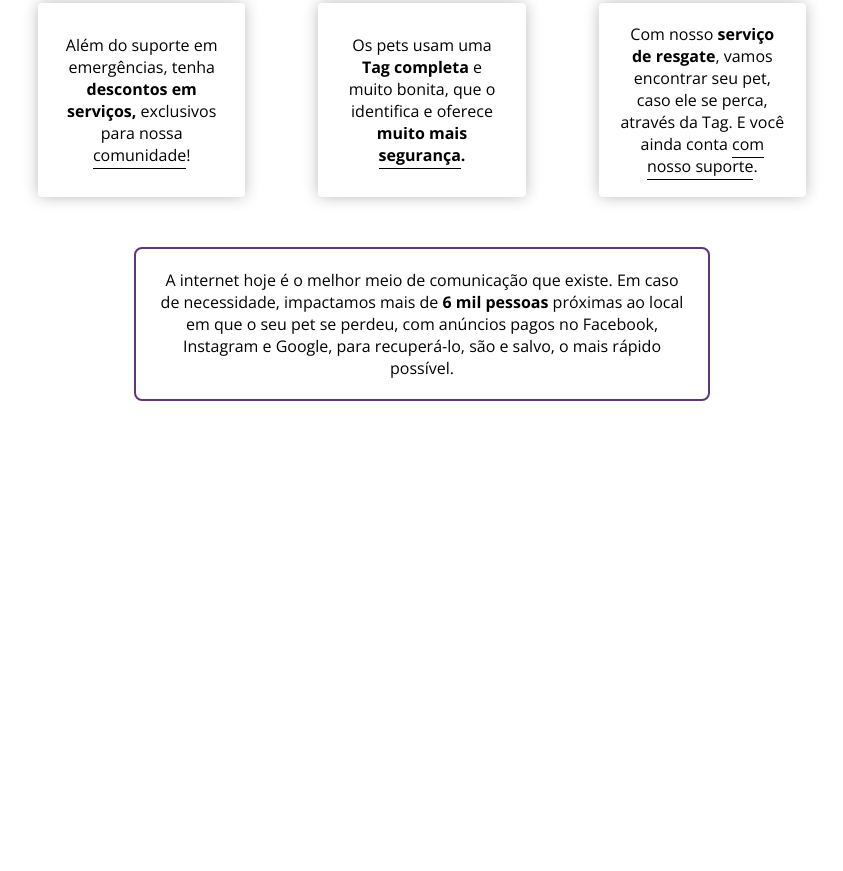
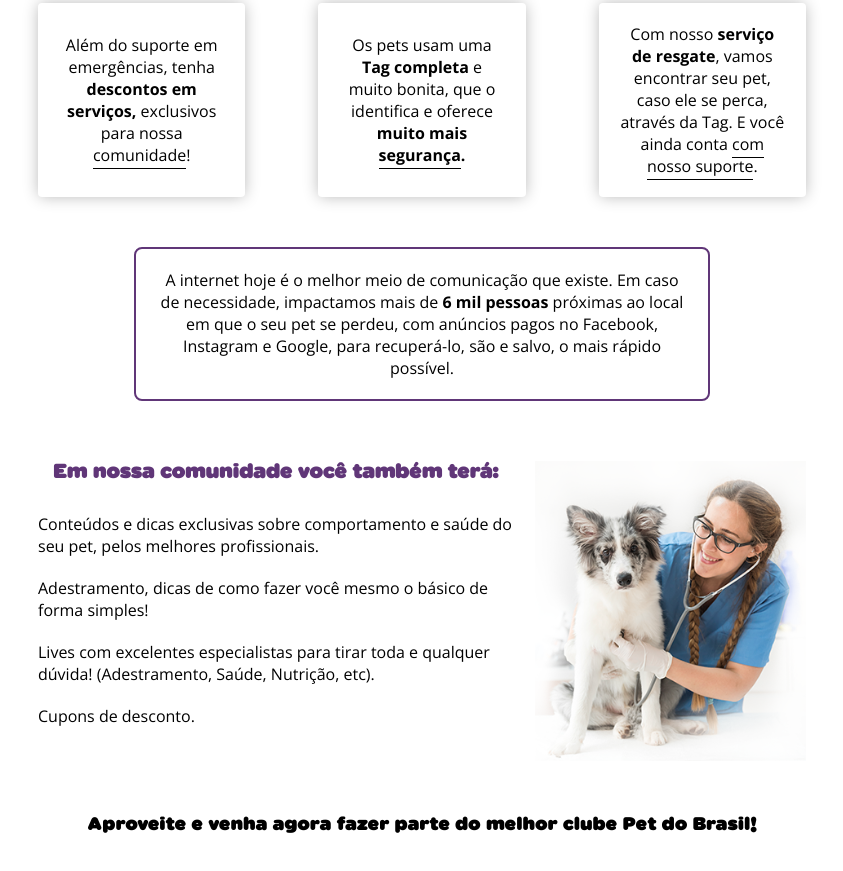
Before and after one commit to migo-pet/landing-page, a website: page index.html in a window 1280 px wide. Shown: the part 3869-4740 px from the top of the page, without its empty margins (218-1061 px from the left). Before the commit the page ends 4320 px from the top, so only its background shows below. Drawn offline with nearby package versions, Linux system fonts and the light colour scheme.

Commit message:
finalizado secao de produto

```diff
--- a/index.html
+++ b/index.html
@@ -251,6 +251,26 @@
         Instagram e Google, para recuperá-lo, são e salvo, o mais rápido
         possível.
       </p>
+
+      <div class="produto__comunidade">
+        <div class="produto__comunidade--left">
+          <h3>Em nossa comunidade você também terá:</h3>
+          <ul>
+            <li>Conteúdos e dicas exclusivas sobre comportamento e saúde do seu pet, pelos melhores profissionais.</li>
+            <li>Adestramento, dicas de como fazer você mesmo o básico de forma simples!</li>
+            <li>Lives com excelentes especialistas para tirar toda e qualquer dúvida! (Adestramento, Saúde, Nutrição, etc).</li>
+            <li>Cupons de desconto.</li>
+          </ul>
+        </div>
+
+        <div class="produto__comunidade--img">
+          <img src="img/veterinaria.png" alt="Veterinária">
+        </div>
+      </div>
+
+      <p class="produto__mensagem">
+        Aproveite e venha agora fazer parte do melhor clube Pet do Brasil!
+      </p>
     </section>
 
     <script src="js/main.js"></script>
--- a/sass/layout/_produto.scss
+++ b/sass/layout/_produto.scss
@@ -97,7 +97,7 @@
       padding: 2rem;
       border: 2px solid $color-purple;
       border-radius: 2px;
-      font-family: 'Sabandija FFP';
+      font-family: $title-font;
       text-align: center;
     }
 
@@ -179,4 +179,47 @@
     border-radius: 8px;
     text-align: center;
   }
+
+  &__comunidade {
+    width: 60%;
+    margin-top: 6rem;
+
+    display: flex;
+
+    &--left {
+      flex: 2;
+    }
+
+    &--right {
+      margin-left: 1rem;
+
+      flex: 1;
+    }
+
+    h3 {
+      padding-left: 1.5rem;
+      color: $color-purple;
+    }
+
+    ul {
+      margin-top: 3rem;
+      font-family: $paragraph-font;
+
+      li {
+        margin-bottom: 2rem;
+      }
+    }
+
+    img {
+      height: 30rem;
+    }
+  }
+
+  &__mensagem {
+    margin-top: 5rem;
+    font-family: $title-font;
+    font-size: 1.8rem;
+    font-weight: 700;
+    letter-spacing: 0.04em;
+  }
 }
```
Also changed, not shown: css/style.css, img/veterinaria.png (added), 1 other file.
